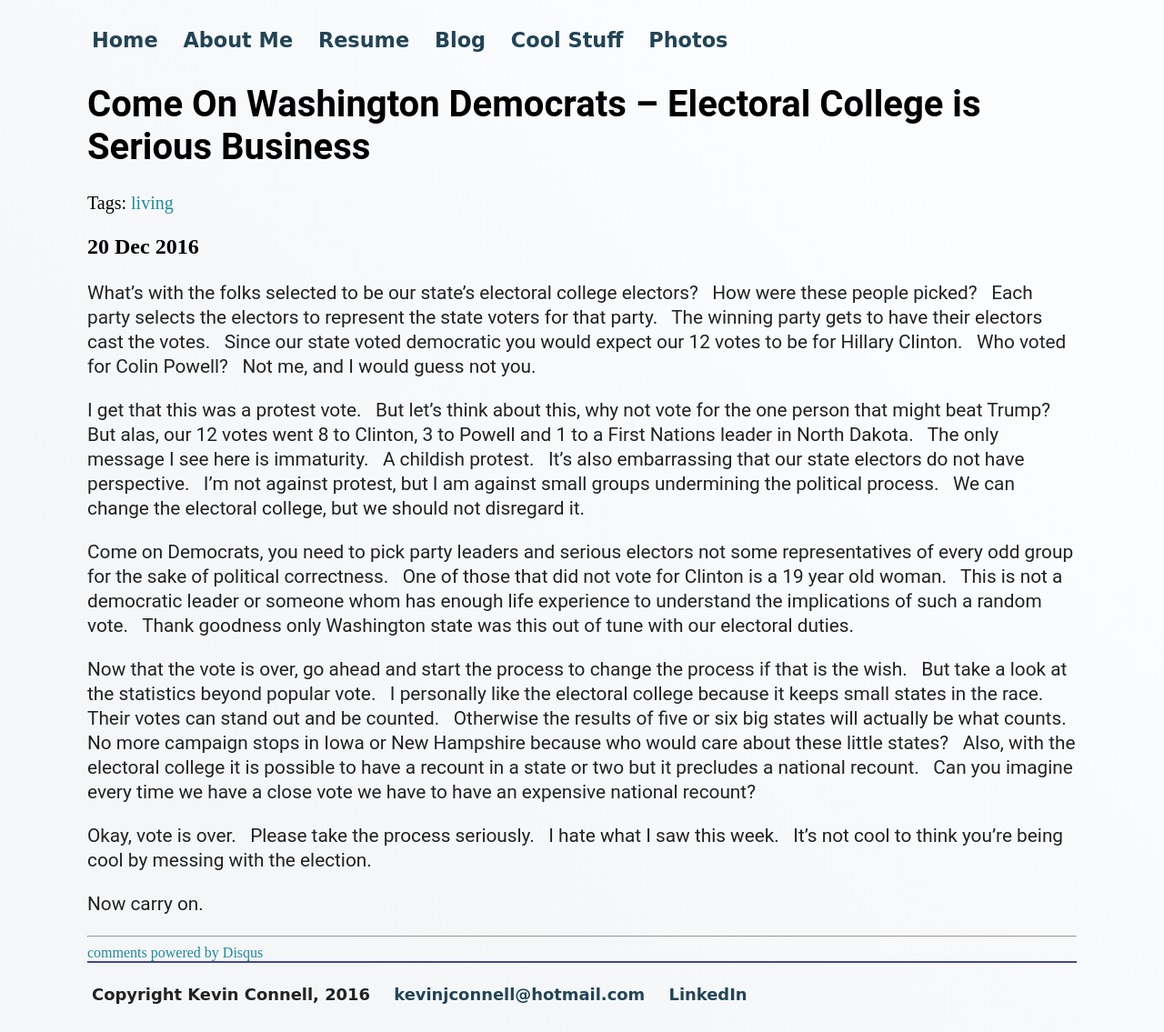
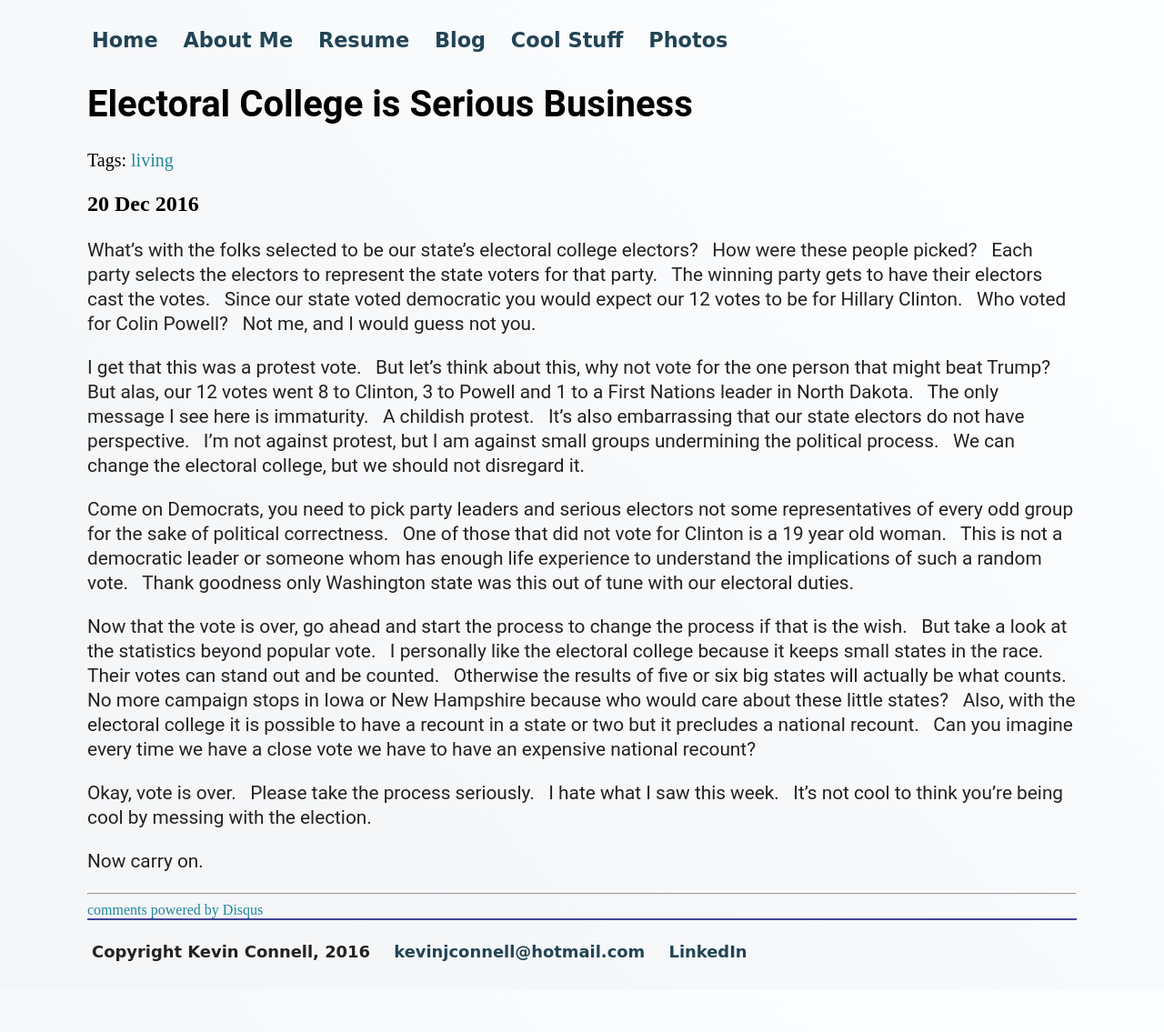
Before and after one commit to mo4dawg/mo4dawg.github.io, a Jekyll site: the page built from _posts/2016-12-20-be-serious-electors.md, in a window 1280 px wide. Shown: the whole page at 91% size. Built offline with Jekyll 4.4.1, drawn with Linux system fonts in a browser that asks for light colours; comment, search, counter and statistics services are not loaded; after the commit the page ends 1088 px from its top, so only the background shows below that.

Commit message:
Update 2016-12-20-be-serious-electors.md

```diff
--- a/_posts/2016-12-20-be-serious-electors.md
+++ b/_posts/2016-12-20-be-serious-electors.md
@@ -1,6 +1,6 @@
 ---
 layout: post
-title: "Come On Washington Democrats – Electoral College is Serious Business "
+title: "Electoral College is Serious Business"
 date: 2016-12-20
 tags:
 - living
```
